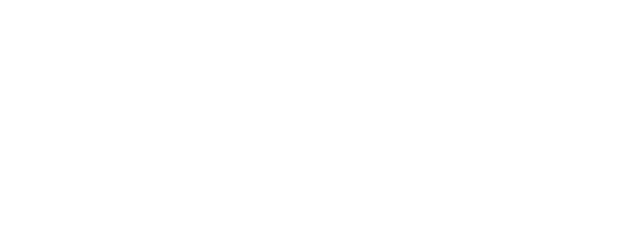
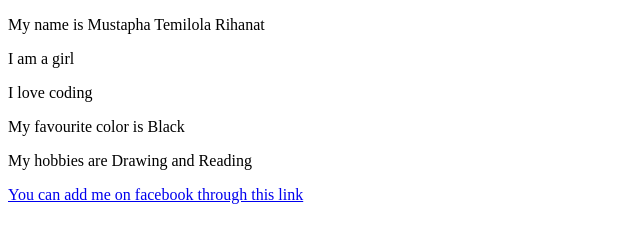
Before and after one commit to temilola110/practice-html, a plain HTML site: page index.html in a window 1280 px wide. Shown: the whole page, without its empty margins (0-640 px from the left). Drawn offline with Linux system fonts and the light colour scheme.

Commit message:
Added my Details

```diff
--- a/index.html
+++ b/index.html
@@ -4,9 +4,18 @@
     <meta charset="UTF-8">
     <meta http-equiv="X-UA-Compatible" content="IE=edge">
     <meta name="viewport" content="width=device-width, initial-scale=1.0">
-    <title>Document</title>
+    <title>Myself</title>
 </head>
 <body>
+  <p> My name is Mustapha Temilola Rihanat</p>
+  <p>I am a girl</p>
+  <p>I love coding</p>
+  <p>My favourite color is Black</p>
+  <p>
+    My hobbies are Drawing and Reading
+  </p>
+  <p><a href="/mustapha.temilolarihanat">You can add me on facebook through this link</a></p>
+
 
 </body>
 </html>
```
